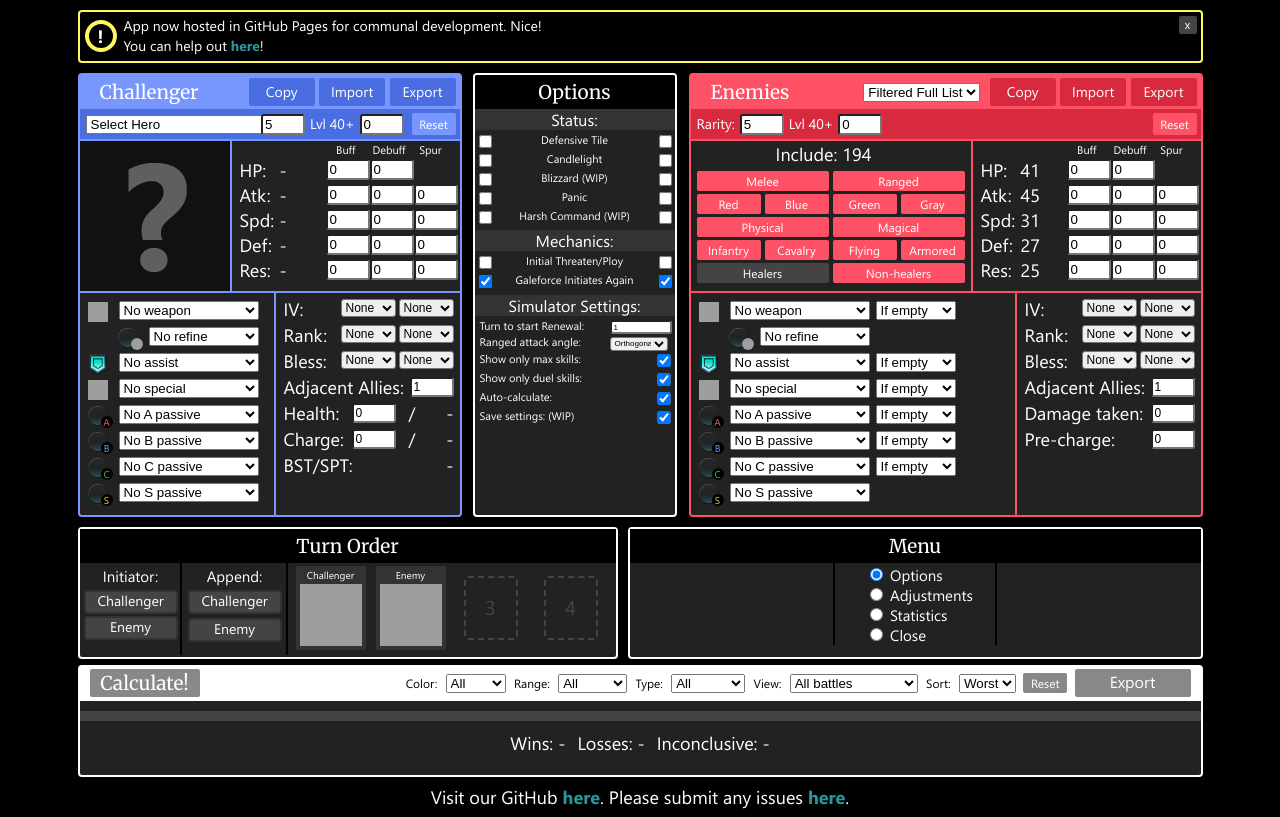
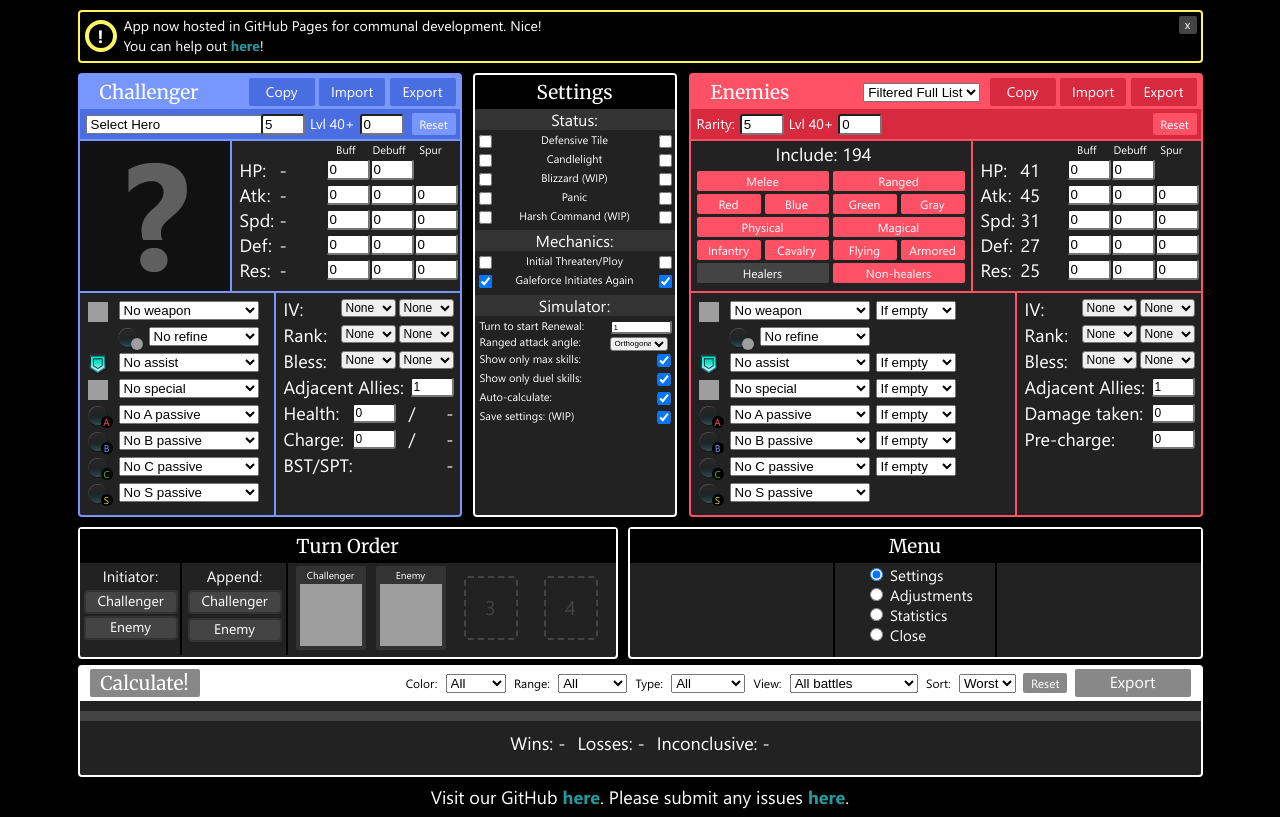
Before and after one commit to Andu2/FEH-Mass-Simulator, a PHP site: page / in a window 1280 px wide. Shown: the part 102-919 px from the top of the page. Run offline with PHP 8.4, Linux system fonts and the light colour scheme; some libraries are stand-ins or nearby versions; grey boxes are pictures that could not be loaded.

Commit message:
Small Menu UI tweaks

```diff
--- a/index.html
+++ b/index.html
@@ -164,7 +164,7 @@
 			</div>
 			<div id="frame_settings">
 				<div id="rules_bar_top">
-					Options
+					Settings
 				</div>
 				<div id="adj_title">Status:</div>
 				<div class="adj_status">
@@ -205,7 +205,7 @@
 					<div class="status_enemy"><input type="checkbox" data-var="options.galeforce_enemy" id="galeforce_enemy" checked/></div>
 				</div>
 				<div style="line-height:20%;"><br></div>
-				<div id="adj_title">Simulator Settings:</div>
+				<div id="adj_title">Simulator:</div>
 				<div class="adj_status">
 					<div class="status_desc_long">Turn to start Renewal: </div>
 					<div class="status_select">
@@ -689,7 +689,7 @@
 				<div class="menu_options">
 					<div class="menu_filler"></div>
 					<div class="menu_radio">
-						<input type="radio" name="menu" class="menu_button" value="options" checked> Options<br>
+						<input type="radio" name="menu" class="menu_button" value="options" checked> Settings<br>
 						<input type="radio" name="menu" class="menu_button" value="adjustments"> Adjustments<br>
 						<input type="radio" name="menu" class="menu_button" value="statistics"> Statistics<br>
 						<input type="radio" name="menu" class="menu_button" value="close"> Close
--- a/style.css
+++ b/style.css
@@ -1000,6 +1000,7 @@ svg > g > g:last-child { pointer-events: none }
 	padding-left:30px;
 	padding-right:10px;
 	min-width:120px;
+	min-height:92px;
 }
 
 #rules_bar_top{
```
